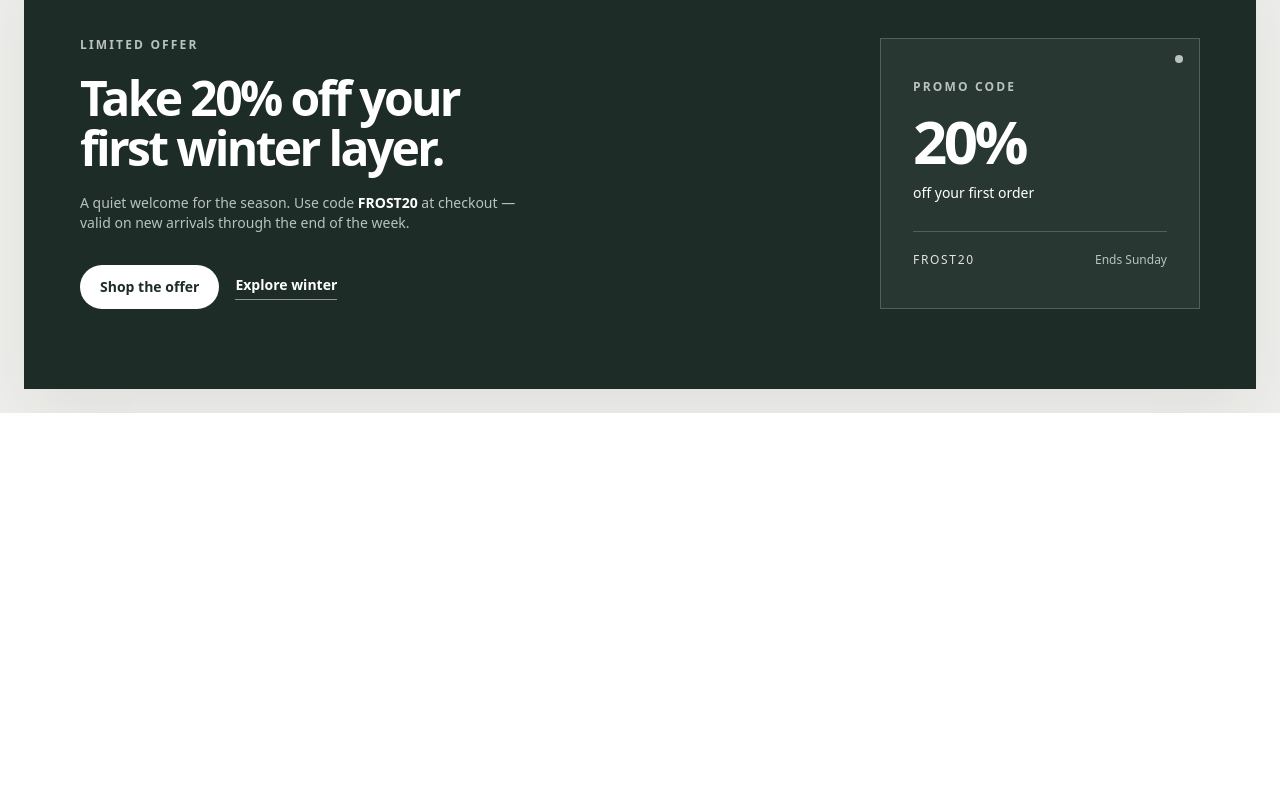
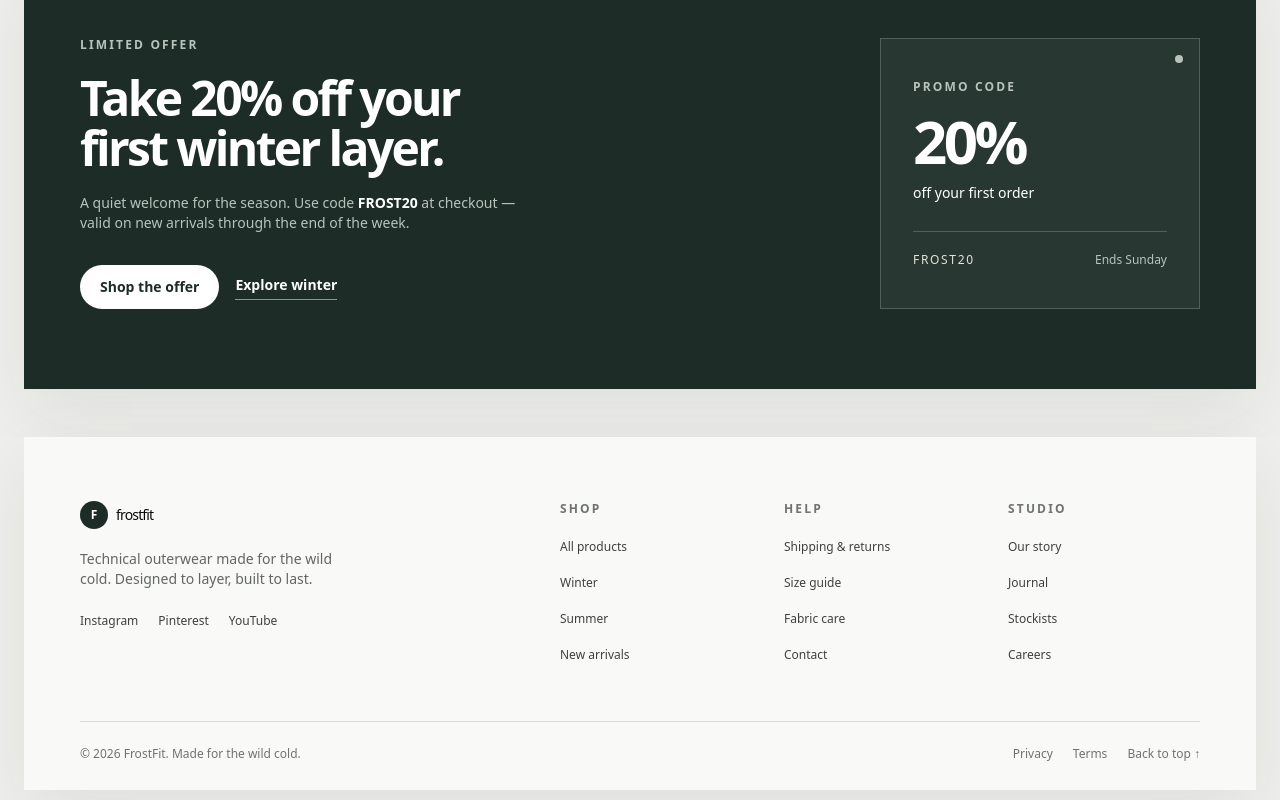
Before and after one commit to mdmahadih673/frostfit, a Next.js app: page / in a window 1280 px wide. Shown: the part 4047-4847 px from the top of the page. Before the commit the page ends 4460 px from the top, so only its background shows below. Built offline with nearby package versions, Linux system fonts and the light colour scheme.

Commit message:
Add footer section to home page

```diff
--- a/src/app/page.tsx
+++ b/src/app/page.tsx
@@ -1,3 +1,4 @@
+import { Footer } from "@/components/home/footer";
 import { HeroSection } from "@/components/home/hero-section";
 import { Navbar } from "@/components/home/navbar";
 import { NewArrivals } from "@/components/home/new-arrivals";
@@ -7,7 +8,8 @@ import { TrendingNow } from "@/components/home/trending-now";
 
 export default function Home() {
   return (
-    <main id="top" className="min-h-screen bg-[#efefed] px-3 py-3 text-[#151515] sm:px-6 sm:py-6">
+    <>
+      <main id="top" className="min-h-screen bg-[#efefed] px-3 pt-3 pb-6 text-[#151515] sm:px-6 sm:pt-6 sm:pb-12">
         <Navbar />
         <section className="relative mx-auto min-h-[calc(100vh-24px)] max-w-[1440px] overflow-hidden bg-[#f9f9f7] px-5 pb-8 shadow-[0_24px_70px_rgba(34,34,31,0.10)] sm:min-h-[calc(100vh-48px)] sm:px-10 lg:px-14">
           <HeroSection />
@@ -17,5 +19,7 @@ export default function Home() {
         <PrivateDispatch />
         <OfferSection />
       </main>
+      <Footer />
+    </>
   );
 }
--- /dev/null
+++ b/src/components/home/footer.tsx
@@ -0,0 +1,102 @@
+import Link from "next/link";
+
+const footerGroups = [
+  {
+    title: "Shop",
+    links: [
+      { label: "All products", href: "/all-products" },
+      { label: "Winter", href: "/winter" },
+      { label: "Summer", href: "/summer" },
+      { label: "New arrivals", href: "/#new-arrivals" },
+    ],
+  },
+  {
+    title: "Help",
+    links: [
+      { label: "Shipping & returns", href: "#" },
+      { label: "Size guide", href: "#" },
+      { label: "Fabric care", href: "#" },
+      { label: "Contact", href: "mailto:hello@frostfit.com" },
+    ],
+  },
+  {
+    title: "Studio",
+    links: [
+      { label: "Our story", href: "#" },
+      { label: "Journal", href: "#" },
+      { label: "Stockists", href: "#" },
+      { label: "Careers", href: "#" },
+    ],
+  },
+];
+
+const socialLinks = [
+  { label: "Instagram", href: "#" },
+  { label: "Pinterest", href: "#" },
+  { label: "YouTube", href: "#" },
+];
+
+export function Footer() {
+  return (
+    <footer className="bg-[#efefed] px-3 pb-3 sm:px-6 sm:pb-6">
+      <div className="mx-auto max-w-[1440px] bg-[#f9f9f7] px-5 pt-14 pb-7 shadow-[0_24px_70px_rgba(34,34,31,0.08)] sm:px-10 sm:pt-16 lg:px-14">
+        <div className="grid gap-12 lg:grid-cols-[1.3fr_2fr] lg:gap-16">
+          <div>
+            <Link href="/" className="group inline-flex items-center gap-2 focus-visible:outline-2 focus-visible:outline-offset-4 focus-visible:outline-[#1d2c27]" aria-label="FrostFit home">
+              <span className="flex size-7 items-center justify-center rounded-full bg-[#1d2c27] text-xs font-semibold text-white transition-transform duration-300 ease-[cubic-bezier(0.22,1,0.36,1)] group-hover:rotate-12">F</span>
+              <span className="title-4 tracking-[-0.06em]">frostfit</span>
+            </Link>
+            <p className="body-6 mt-5 max-w-[260px] text-pretty text-[#626761]">
+              Technical outerwear made for the wild cold. Designed to layer, built to last.
+            </p>
+            <div className="mt-6 flex flex-wrap items-center gap-x-5 gap-y-2">
+              {socialLinks.map((link) => (
+                <a key={link.label} href={link.href} className="caption-4 text-[#3f413e] transition-colors duration-300 hover:text-[#1d2c27] focus-visible:outline-2 focus-visible:outline-offset-4 focus-visible:outline-[#1d2c27]">
+                  {link.label}
+                </a>
+              ))}
+            </div>
+          </div>
+
+          <div className="grid grid-cols-2 gap-8 sm:grid-cols-3">
+            {footerGroups.map((group) => (
+              <div key={group.title}>
+                <h2 className="caption-3 uppercase tracking-[0.18em] text-[#6f746e]">{group.title}</h2>
+                <ul className="mt-4 space-y-3">
+                  {group.links.map((link) => (
+                    <li key={link.label}>
+                      {link.href.startsWith("/") ? (
+                        <Link href={link.href} className="caption-4 text-[#3f413e] transition-colors duration-300 hover:text-[#1d2c27] focus-visible:outline-2 focus-visible:outline-offset-4 focus-visible:outline-[#1d2c27]">
+                          {link.label}
+                        </Link>
+                      ) : (
+                        <a href={link.href} className="caption-4 text-[#3f413e] transition-colors duration-300 hover:text-[#1d2c27] focus-visible:outline-2 focus-visible:outline-offset-4 focus-visible:outline-[#1d2c27]">
+                          {link.label}
+                        </a>
+                      )}
+                    </li>
+                  ))}
+                </ul>
+              </div>
+            ))}
+          </div>
+        </div>
+
+        <div className="mt-14 flex flex-col gap-4 border-t border-[#dcdcd6] pt-6 sm:flex-row sm:items-center sm:justify-between">
+          <p className="caption-4 text-[#6f746e]">© 2026 FrostFit. Made for the wild cold.</p>
+          <div className="flex flex-wrap items-center gap-x-5 gap-y-2">
+            <a href="#" className="caption-4 text-[#6f746e] transition-colors duration-300 hover:text-[#1d2c27] focus-visible:outline-2 focus-visible:outline-offset-4 focus-visible:outline-[#1d2c27]">
+              Privacy
+            </a>
+            <a href="#" className="caption-4 text-[#6f746e] transition-colors duration-300 hover:text-[#1d2c27] focus-visible:outline-2 focus-visible:outline-offset-4 focus-visible:outline-[#1d2c27]">
+              Terms
+            </a>
+            <a href="#top" className="caption-4 text-[#6f746e] transition-colors duration-300 hover:text-[#1d2c27] focus-visible:outline-2 focus-visible:outline-offset-4 focus-visible:outline-[#1d2c27]">
+              Back to top ↑
+            </a>
+          </div>
+        </div>
+      </div>
+    </footer>
+  );
+}
```
Lines whose indentation alone changed are shown as unchanged.
